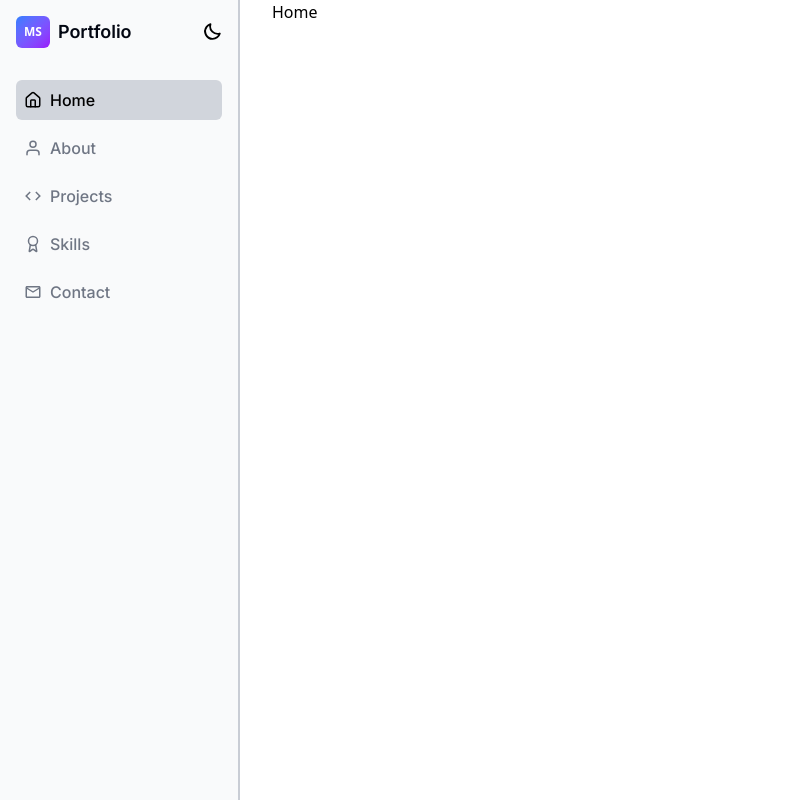
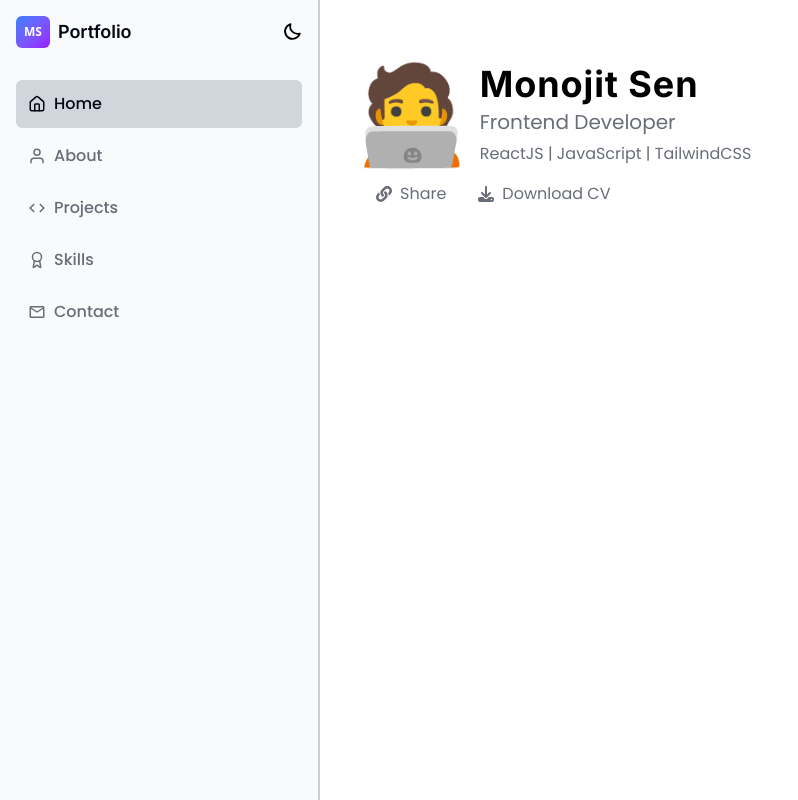
Before and after one commit to Code-Crafting/Portfolio, a React (Vite) app: page / in a window 1280 px wide. Shown: the whole page, without its empty margins (0-798 px from the left). Built offline with nearby package versions, Linux system fonts and the light colour scheme.

Commit message:
add profile

```diff
--- a/src/App.jsx
+++ b/src/App.jsx
@@ -4,12 +4,17 @@ import Aside from "./components/Aside";
 
 function App() {
   return (
-    <div className="min-h-screen flex gap-8">
+    <div className="min-h-screen flex">
+      {/* aside */}
       <Aside />
-      <Routes>
-        <Route path="/" element={<Home />} />
-        <Route path="*" element={<div>Page Not Found</div>} />
-      </Routes>
+
+      {/* main content */}
+      <main className="flex-1 max-w-7xl mx-auto pt-16 pl-8">
+        <Routes>
+          <Route path="/" element={<Home />} />
+          <Route path="*" element={<div>Page Not Found</div>} />
+        </Routes>
+      </main>
     </div>
   );
 }
--- a/src/components/Aside.jsx
+++ b/src/components/Aside.jsx
@@ -3,13 +3,13 @@ import PagesOptions from "./PagesOptions";
 
 const Aside = () => {
   return (
-    <div className="w-60 border-r-2 border-gray-400/50 p-4 bg-lightPrimary text-Textsecondary">
+    <aside className="w-80 border-r-2 border-gray-400/50 p-4 bg-lightPrimary text-Textsecondary">
       {/* header */}
       <Header />
 
       {/* page options */}
       <PagesOptions />
-    </div>
+    </aside>
   );
 };
 
--- a/src/components/Header.jsx
+++ b/src/components/Header.jsx
@@ -1,20 +1,21 @@
 import { PiMoonBold } from "react-icons/pi";
 import { LuSun } from "react-icons/lu";
+import { Link } from "react-router";
 
 const Header = () => {
   return (
-    <div className="flex items-center justify-between">
+    <header className="flex items-center justify-between">
       {/* logo */}
-      <div className="flex items-center gap-2">
+      <Link to="/" className="flex items-center gap-2" tabIndex={0}>
         <div className="bg-linear-to-br from-blue-500 to-purple-600 w-max p-2 rounded-md text-white font-bold text-xs">
           MS
         </div>
-        <h1 className="text-md font-semibold text-textPrimary text-lg">
+        <h6 className="text-md font-semibold text-textPrimary text-lg">
           Portfolio
-        </h1>
-      </div>
-      <PiMoonBold className="text-xl cursor-pointer" />
-    </div>
+        </h6>
+      </Link>
+      <PiMoonBold className="text-xl cursor-pointer" tabIndex={0} />
+    </header>
   );
 };
 
--- a/src/components/PagesOptions.jsx
+++ b/src/components/PagesOptions.jsx
@@ -1,35 +1,44 @@
 import { useState } from "react";
 import { pagesOptions } from "../constants/pagesOptions";
-import Option from "../ui/Option";
+import PagesLink from "../ui/PagesLink";
 import { Link } from "react-router";
 
 const PagesOptions = () => {
   const [currentSec, setCurrentSec] = useState(1);
 
+  const handleKeyDown = (e, optionId) => {
+    if (e.key === "Enter" || e.key === " ") {
+      setCurrentSec(optionId);
+    }
+  };
+
   return (
-    <div className="mt-8 flex flex-col gap-2">
+    <ul className="mt-8 flex flex-col gap-1">
       {pagesOptions.map((option) => {
         return (
-          <Link to={option.link}>
-            <div
-              key={option.id}
-              className={`${
+          <li key={option.id}>
+            <Link
+              to={option.link}
+              onClick={() => setCurrentSec(option.id)}
+              onKeyDown={(e) => handleKeyDown(e, option.id)}
+              className={`block p-3 ${
                 option.id === currentSec ? "bg-gray-300" : ""
-              } px-2 py-2 rounded-md`}
-              onClick={() => setCurrentSec(option.id)}
+              }  rounded-md`}
             >
-              <Option
+              <PagesLink
                 icon={option.icon}
                 text={option.text}
-                currenctSecColor={
-                  option.id === currentSec ? "black" : "text-textSecondary"
+                currentSecColor={
+                  option.id === currentSec
+                    ? "text-textPrimary"
+                    : "text-textSecondary"
                 }
               />
-            </div>
-          </Link>
+            </Link>
+          </li>
         );
       })}
-    </div>
+    </ul>
   );
 };
 
--- /dev/null
+++ b/src/components/Profile.jsx
@@ -0,0 +1,36 @@
+import AnchorLink from "../ui/AnchorLink";
+import { FaLink } from "react-icons/fa";
+import { FaDownload } from "react-icons/fa6";
+import CV from "../assets/files/CV.pdf";
+
+const Profile = () => {
+  return (
+    <>
+      <div className="flex items-center gap-2">
+        {/* icon */}
+        <p className=" text-8xl ">🧑‍💻</p>
+
+        {/* details */}
+        <div>
+          <h1 className="text-4xl font-bold tracking-wide">Monojit Sen</h1>
+          <p className="text-textSecondary text-xl mt-1">Frontend Developer</p>
+          <p className="text-textSecondary mt-1.5">
+            ReactJS | JavaScript | TailwindCSS
+          </p>
+        </div>
+      </div>
+
+      <div className="flex gap-8 mt-4 pl-6">
+        <AnchorLink text="Share" icon={FaLink} />
+        <AnchorLink
+          text="Download CV"
+          addDownload={true}
+          path={CV}
+          icon={FaDownload}
+        />
+      </div>
+    </>
+  );
+};
+
+export default Profile;
--- a/src/index.css
+++ b/src/index.css
@@ -1,11 +1,11 @@
-@import url("https://fonts.googleapis.com/css2?family=Inter:ital,opsz,wght@0,14..32,100..900;1,14..32,100..900&family=Roboto+Mono:ital,wght@0,100..700;1,100..700&display=swap");
+@import url("https://fonts.googleapis.com/css2?family=Inter:ital,opsz,wght@0,14..32,100..900;1,14..32,100..900&family=Poppins:ital,wght@0,100;0,200;0,300;0,400;0,500;0,600;0,700;0,800;0,900;1,100;1,200;1,300;1,400;1,500;1,600;1,700;1,800;1,900&display=swap");
 @import "tailwindcss";
 
 @theme {
   /* colors */
   --color-lightPrimary: #f9fafb;
   --color-textPrimary: #030712;
-  --color-textSecondary: #6f7684;
+  --color-textSecondary: #686d77;
   --color-Textmuted: #718096;
 
   /* shadows */
@@ -13,9 +13,6 @@
   --shadow-md: 0 4px 6px -1px rgba(0, 0, 0, 0.3);
   --shadow-lg: 0 10px 15px -3px rgba(0, 0, 0, 0.5); */
   --shadow-card: 0 8px 16px rgba(0, 0, 0, 0.4);
-
-  /* fonts */
-  --font-primary: "Inter", sans-serif;
 }
 
 h1,
@@ -28,5 +25,5 @@ h6 {
 }
 
 p {
-  font-family: "Roboto Mono", monospace;
+  font-family: "Poppins", sans-serif;
 }
--- a/src/pages/Home.jsx
+++ b/src/pages/Home.jsx
@@ -1,5 +1,11 @@
+import Profile from "../components/Profile";
+
 const Home = () => {
-  return <div>Home</div>;
+  return (
+    <section className="" aria-label="profile">
+      <Profile />
+    </section>
+  );
 };
 
 export default Home;
--- /dev/null
+++ b/src/ui/AnchorLink.jsx
@@ -0,0 +1,22 @@
+const AnchorLink = ({
+  path = "#",
+  icon: Icon,
+  text,
+  addDownload = false,
+  iconColor = "text-textSecondary",
+}) => {
+  return (
+    <a
+      href={path}
+      className="inline-block"
+      download={addDownload ? true : false}
+    >
+      <div className="flex gap-2 items-center cursor-pointer group">
+        {Icon && <Icon className={`${iconColor}  group-hover:text-gray-800`} />}
+        <p className="text-textSecondary group-hover:text-gray-800">{text}</p>
+      </div>
+    </a>
+  );
+};
+
+export default AnchorLink;
--- a/src/ui/Option.jsx
+++ /dev/null
@@ -1,10 +0,0 @@
-const Option = ({ icon: Icon, text, currenctSecColor }) => {
-  return (
-    <div className={`flex gap-2 items-center cursor-pointer`}>
-      <Icon className={`text-lg ${currenctSecColor}`} />
-      <h3 className={`${currenctSecColor} font-medium `}>{text}</h3>
-    </div>
-  );
-};
-
-export default Option;
--- /dev/null
+++ b/src/ui/PagesLink.jsx
@@ -0,0 +1,14 @@
+const PagesLink = ({
+  icon: Icon,
+  text,
+  currentSecColor = "text-textSecondary",
+}) => {
+  return (
+    <div className={`flex gap-2 items-center cursor-pointer`}>
+      {Icon && <Icon className={`text-lg ${currentSecColor}`} />}
+      <p className={`font-medium ${currentSecColor}`}>{text}</p>
+    </div>
+  );
+};
+
+export default PagesLink;
```
Also changed, not shown: 1 other file (tests, documents, lock files or other folders).
